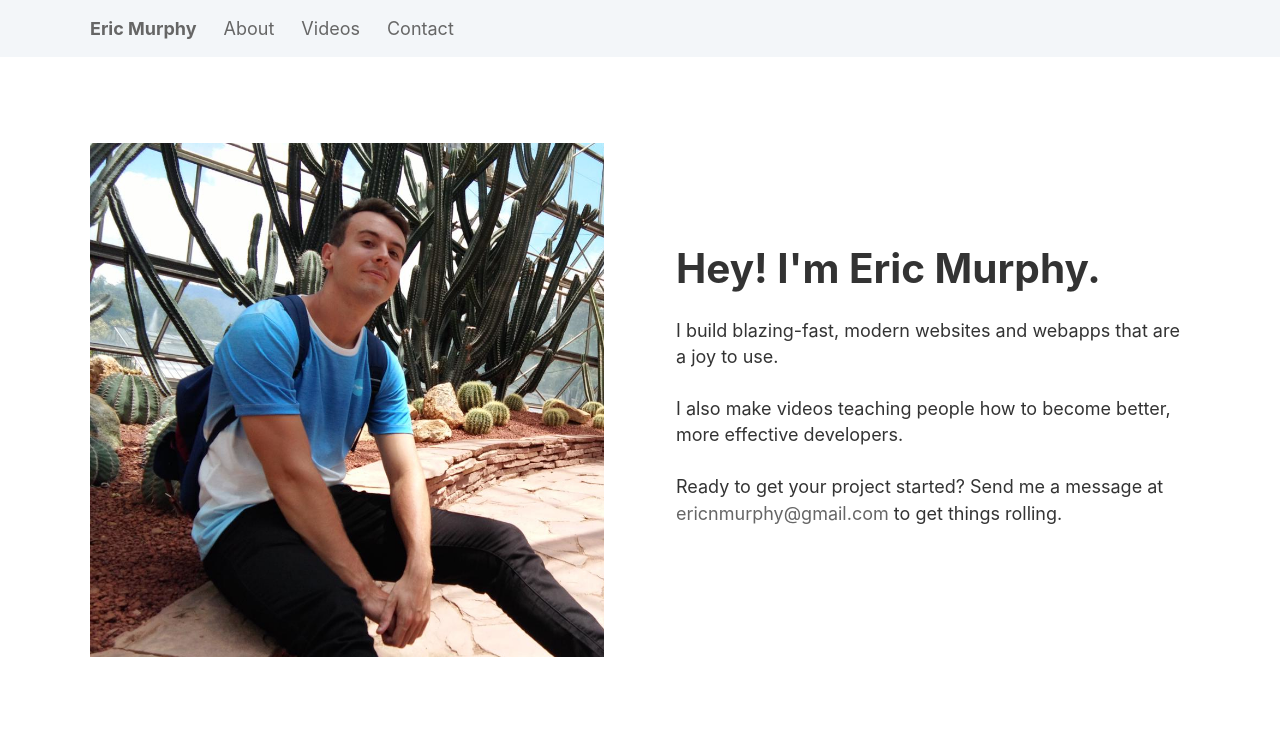
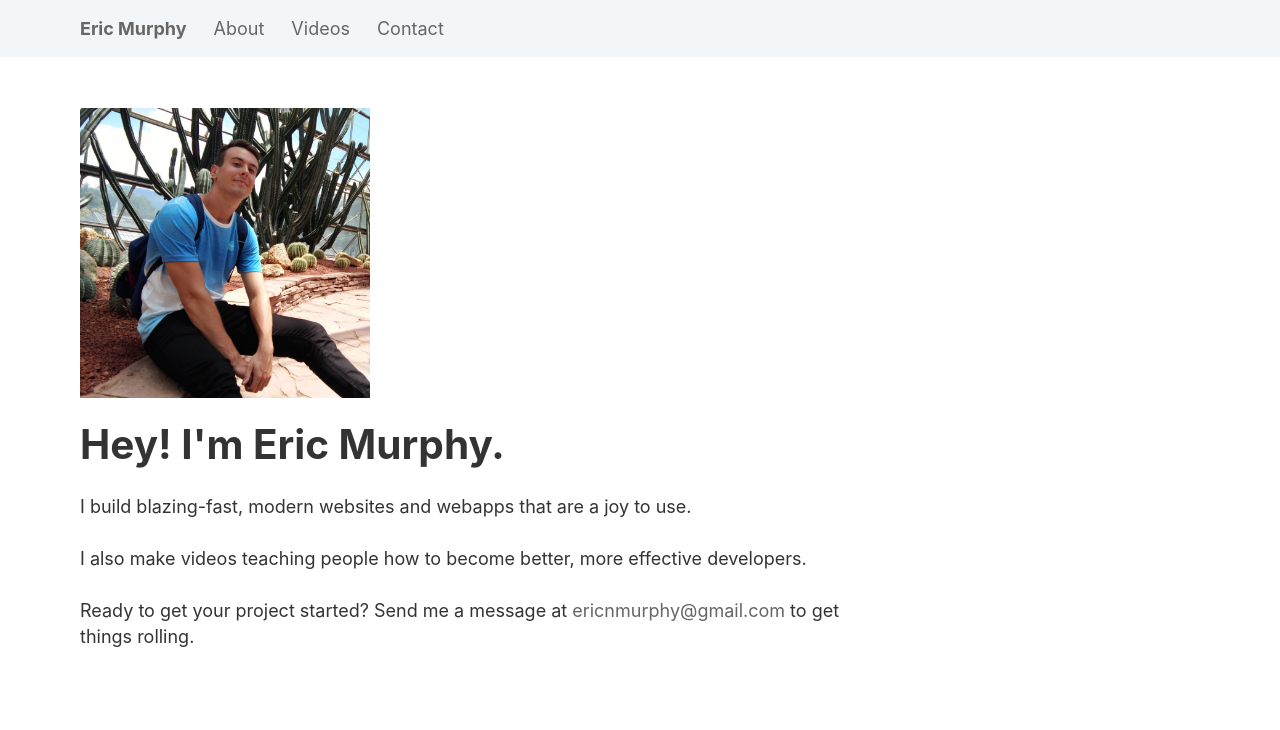
Before and after one commit to ericmurphyxyz/ericmurphy.xyz, a Gatsby site: page / in a window 1280 px wide. Built offline with nearby package versions, Linux system fonts and the light colour scheme; Gatsby itself is replaced by a stand-in of ours.

Commit message:
Redid the layout (yeah again)

```diff
--- a/gatsby-config.js
+++ b/gatsby-config.js
@@ -22,7 +22,7 @@ module.exports = {
       options: {
         channelId: ["UC-lHJZR3Gqxm24_Vd_AJ5Yw"],
         apiKey: process.env.YOUTUBE_API_KEY,
-        maxVideos: 2,
+        maxVideos: 3,
       },
     },
     `gatsby-transformer-sharp`,
--- a/src/components/container.js
+++ b/src/components/container.js
@@ -1,11 +1,9 @@
 import styled from "styled-components"
 
-const Container = styled.section`
-  min-height: auto;
-
-  @media (min-width: 768px) {
-    min-height: 100vh;
-  }
+const Container = styled.div`
+  max-width: 1150px;
+  margin: 0 auto;
+  padding: 15px;
 `
 
 export default Container
--- a/src/components/header.js
+++ b/src/components/header.js
@@ -2,23 +2,15 @@ import React from "react"
 import PropTypes from "prop-types"
 import { Link } from "gatsby"
 import styled from "styled-components"
+import Container from "./container"
 
-const HeaderWrapper = styled.div`
-  position: relative;
-  width: 100%;
+const HeaderWrapper = styled.header`
   background-color: #f3f6f9;
-  z-index: 99;
-
-  @media (min-width: 768px) {
-    position: fixed;
-  }
 `
 
-const HeaderContent = styled.header`
+const HeaderContent = styled(Container)`
   display: flex;
-  max-width: 1140px;
-  padding: 0 20px;
-  margin: 0 auto;
+  padding: 0 15px;
 `
 
 const Navigation = styled.nav`
--- a/src/components/row.js
+++ b/src/components/row.js
@@ -1,22 +1,8 @@
 import styled from "styled-components"
 
 const Row = styled.div`
-  display: grid;
-  height: 100%;
-  max-width: 1140px;
-  height: auto;
-  min-height: auto;
-  margin: 0 auto;
-  padding: 20px;
-  grid-template-columns: 1fr;
-  grid-gap: 1em;
-  align-items: center;
-
-  @media (min-width: 768px) {
-    grid-template-columns: 1fr 1fr;
-    grid-gap: 4em;
-    min-height: 768px;
-    height: 100vh;
-  }
+  padding-top: 2em;
+  padding-bottom: 2em;
+  max-width: 768px;
 `
 export default Row
--- a/src/pages/index.js
+++ b/src/pages/index.js
@@ -1,19 +1,24 @@
 import React from "react"
 import { useStaticQuery, graphql } from "gatsby"
 import Img from "gatsby-image"
+import styled from "styled-components"
 
 import Layout from "../components/layout"
 import Container from "../components/container"
 import Row from "../components/row"
 import SEO from "../components/seo"
 
+const Photo = styled(Img)`
+  margin-bottom: 1em;
+`
+
 const IndexPage = () => {
   const data = useStaticQuery(graphql`
     query {
       image: file(relativePath: { eq: "eric-murphy.jpg" }) {
         childImageSharp {
-          fluid(maxWidth: 550, quality: 90) {
-            ...GatsbyImageSharpFluid
+          fixed(width: 290, quality: 100) {
+            ...GatsbyImageSharpFixed
           }
         }
       }
@@ -26,9 +31,7 @@ const IndexPage = () => {
       <Container>
         <Row>
           <div>
-            <Img fluid={data.image.childImageSharp.fluid} />
-          </div>
-          <div>
+            <Photo fixed={data.image.childImageSharp.fixed} />
             <h1>Hey! I'm Eric Murphy.</h1>
             <p>
               I build blazing-fast, modern websites and webapps that are a joy
```
Also changed, not shown: src/pages/videos.js (+31 -25 lines).
